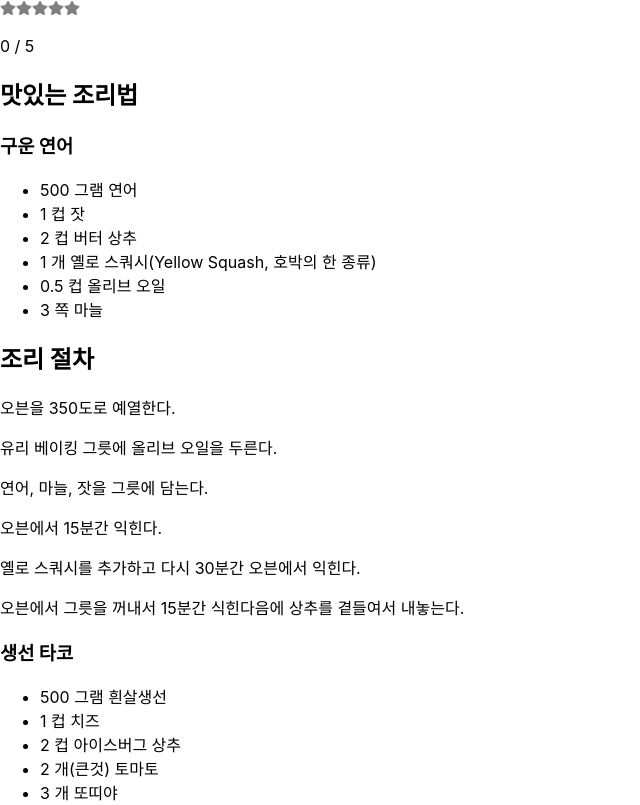
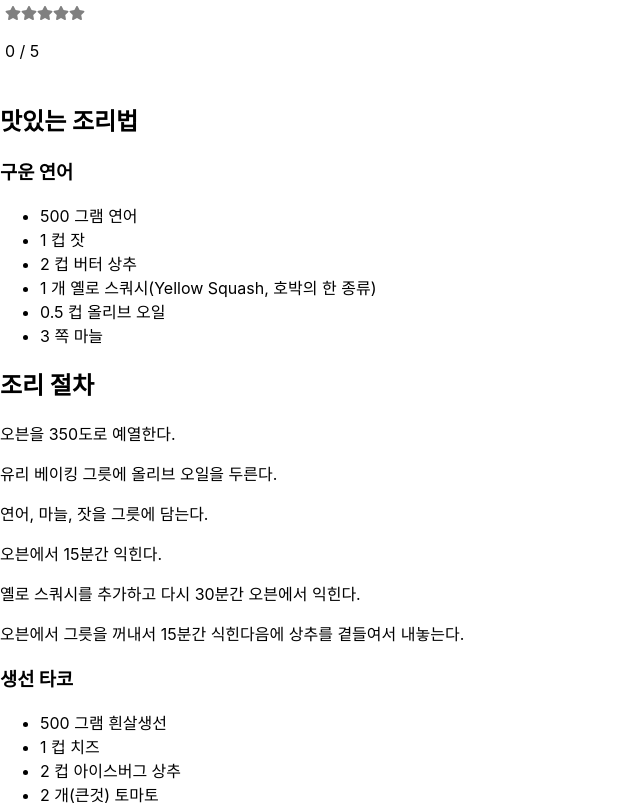
Before and after one commit to lee-kangpyo/learning-react, a React (Create React App) app: page / in a window 1280 px wide. Shown: the top 805 px of the page, without its empty margins (0-640 px from the left). Built offline with nearby package versions, Linux system fonts and the light colour scheme.

Commit message:
재사용성을 높이기 위한 style 프로퍼티 추가

```diff
--- a/src/6.components/StarRating.js
+++ b/src/6.components/StarRating.js
@@ -3,7 +3,8 @@
 
 const createArray = length => [...Array(length)];
 
-export default function StarRating({totalStars = 5}){
+export default function StarRating({style = {}, totalStars = 5}){
+
   const [selectedStars, setSelectedStars] = useState(0)
 
   const Star = ({selected = false, onSelect = f => f}) => (
@@ -11,7 +12,7 @@
   );
 
   return (
-    <>
+    <div style={{ padding:"5px", ...style}}>
       {createArray(totalStars).map((n,i) => (
         <Star
           key={i}
@@ -22,6 +23,6 @@
       <p>
         {selectedStars} / {totalStars}
       </p>
-    </>
+    </div>
   )
 }
```
